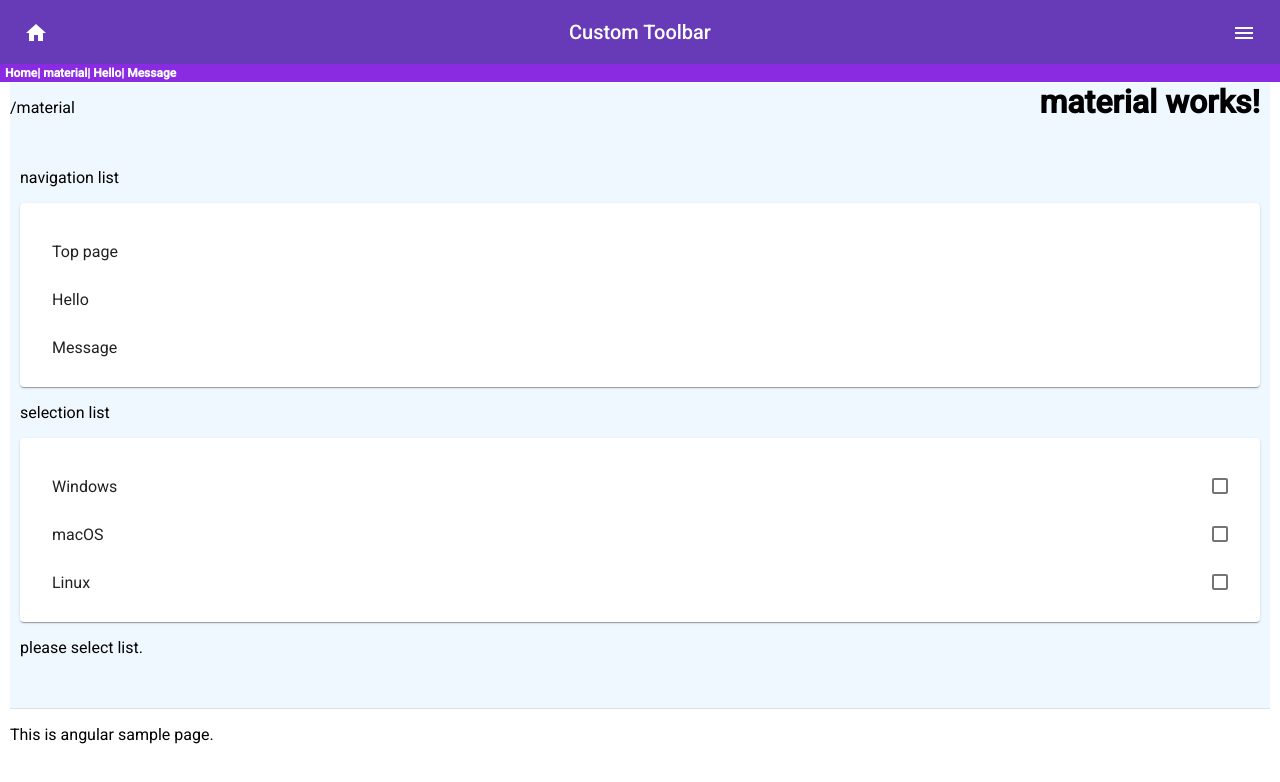
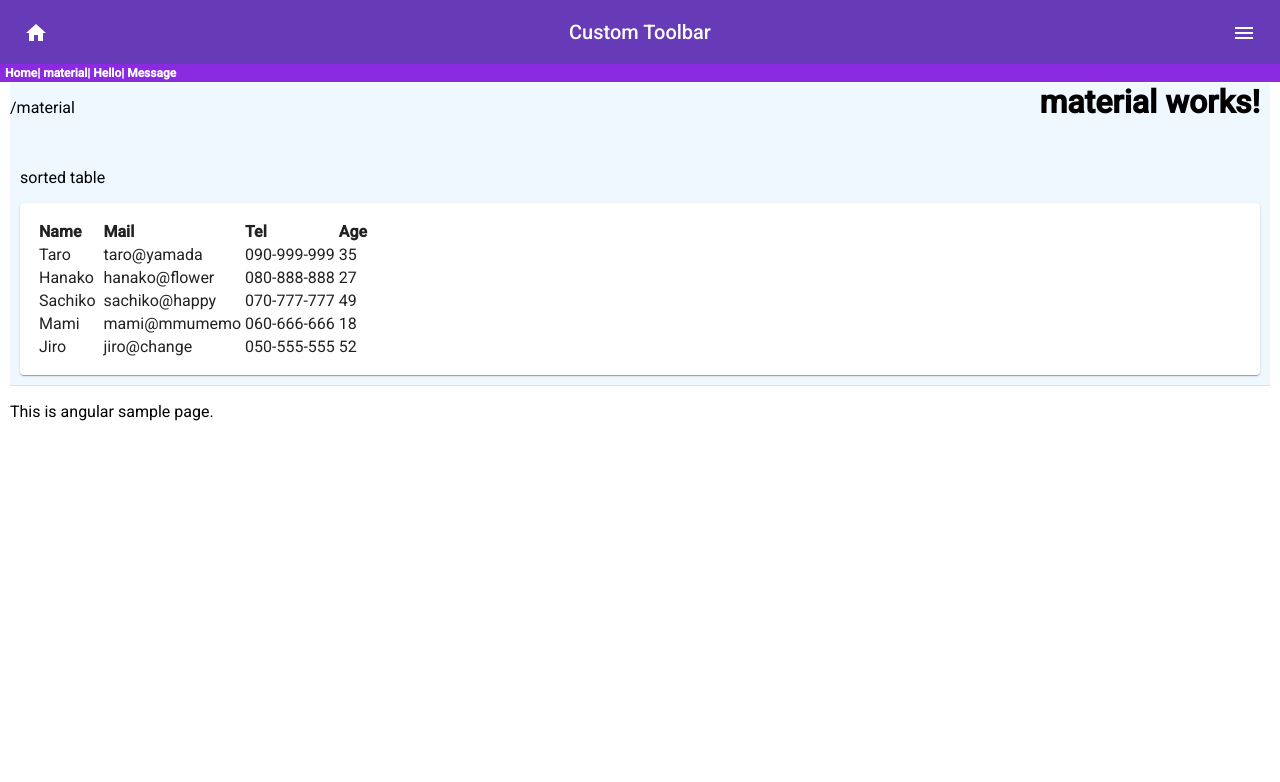
Before and after one commit to yuri-misonoo/angular-app, an Angular app: page /material in a window 1280 px wide. Shown: the top 782 px of the page. Built offline with nearby package versions, Linux system fonts and the light colour scheme.

Commit message:
ソート

```diff
--- a/src/app/app.module.ts
+++ b/src/app/app.module.ts
@@ -26,6 +26,7 @@ import { MatDividerModule } from '@angular/material/divider';
 import { MatCardModule } from '@angular/material/card';
 import { MatExpansionModule } from '@angular/material/expansion';
 import { MatListModule } from '@angular/material/list';
+import { MatSortModule } from '@angular/material/sort';
 
 const routes:Routes = [
   { path: 'material', component: MaterialComponent},
@@ -43,6 +44,7 @@ const routes:Routes = [
   ],
   imports: [
     BrowserModule,
+    MatSortModule,
     MatListModule,
     MatExpansionModule,
     MatCardModule,
--- a/src/app/material/material.component.html
+++ b/src/app/material/material.component.html
@@ -1,25 +1,23 @@
 <div class="container">
   <h1>material works!</h1>
   <div>
-    <p>navigation list</p>
-    <form [formGroup]="myControl">
-      <mat-card>
-        <mat-nav-list>
-          <a mat-list-item routerLink=""> Top page</a>
-          <a mat-list-item routerLink="/hello"> Hello</a>
-          <a mat-list-item routerLink="/msg"> Message</a>
-        </mat-nav-list>
-      </mat-card>
-      <p>selection list</p>
-      <mat-card>
-        <mat-selection-list formControlName="list1">
-          <mat-list-option value="win">Windows</mat-list-option>
-          <mat-list-option value="mac">macOS</mat-list-option>
-          <mat-list-option value="lix">Linux</mat-list-option>
-        </mat-selection-list>
-      </mat-card>
-    </form>
-    <p>{{message}}</p>
-    <button mat-button (click)="click()"></button>
+    <p>sorted table</p>
+    <mat-card>
+      <table matSort (matSortChange)="sortData($event)">
+        <tr>
+          <th mat-sort-header="name">Name</th>
+          <th mat-sort-header="mail">Mail</th>
+          <th mat-sort-header="tel">Tel</th>
+          <th mat-sort-header="age">Age</th>
+        </tr>
+
+        <tr *ngFor="let item of sortedData">
+          <td>{{item.name}}</td>
+          <td>{{item.mail}}</td>
+          <td>{{item.tel}}</td>
+          <td>{{item.age}}</td>
+        </tr>
+      </table>
+    </mat-card>
   </div>
 </div>
--- a/src/app/material/material.component.ts
+++ b/src/app/material/material.component.ts
@@ -1,5 +1,14 @@
 import { Component, OnInit } from '@angular/core';
 import { FormControl, FormGroup } from '@angular/forms';
+import { Sort } from '@angular/material/sort';
+
+
+export interface People {
+  name:string;
+  mail:string;
+  tel:string;
+  age:string;
+}
 
 @Component({
   selector: 'app-material',
@@ -8,18 +17,38 @@ import { FormControl, FormGroup } from '@angular/forms';
 })
 export class MaterialComponent implements OnInit {
   message!:string;
-  myControl!:FormGroup;
+  data!:People[];
+  sortedData!:People[]
 
   constructor() { }
 
   ngOnInit() {
-    this.message = 'please select list.';
-    this.myControl = new FormGroup({
-      list1: new FormControl(),
+    this.data = [
+      {name:'Taro', mail:'taro@yamada', tel:'090-999-999', age:'35'},
+      {name:'Hanako', mail:'hanako@flower', tel:'080-888-888', age:'27'},
+      {name:'Sachiko', mail:'sachiko@happy', tel:'070-777-777', age:'49'},
+      {name:'Mami', mail:'mami@mmumemo', tel:'060-666-666', age:'18'},
+      {name:'Jiro', mail:'jiro@change', tel:'050-555-555', age:'52'},
+    ];
+    this.sortedData = this.data.slice();
+  }
+
+  sortData(sort: Sort) {
+    const data = this.data.slice();
+    if (!sort.active || sort.direction == '') {
+      this.sortedData = data;
+      return;
+    }
+
+    this.sortedData = data.sort((a, b) => {
+      const asc = sort.direction == 'asc' ? 1 : -1;
+      switch (sort.active) {
+        case 'name': return (a.name < b.name ? 1 : -1) * asc;
+        case 'mail': return (a.mail < b.mail ? 1 : -1) * asc;
+        case 'tel': return (a.tel < b.tel ? 1 : -1) * asc;
+        case 'age': return (a.age < b.age ? 1 : -1) * asc;
+        default: return 0;
+      }
     });
   }
-
-  click() {
-    this.message = JSON.stringify(this.myControl.value);
-  }
 }
```
